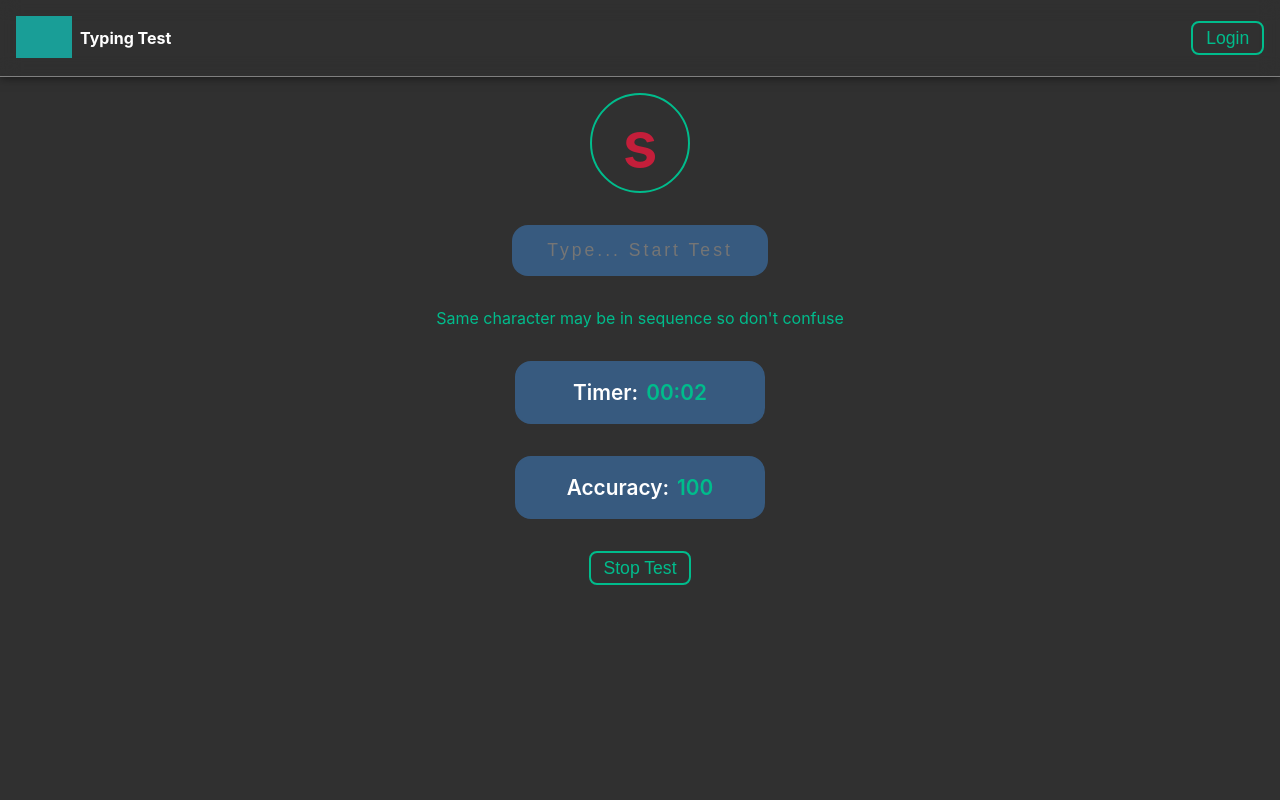
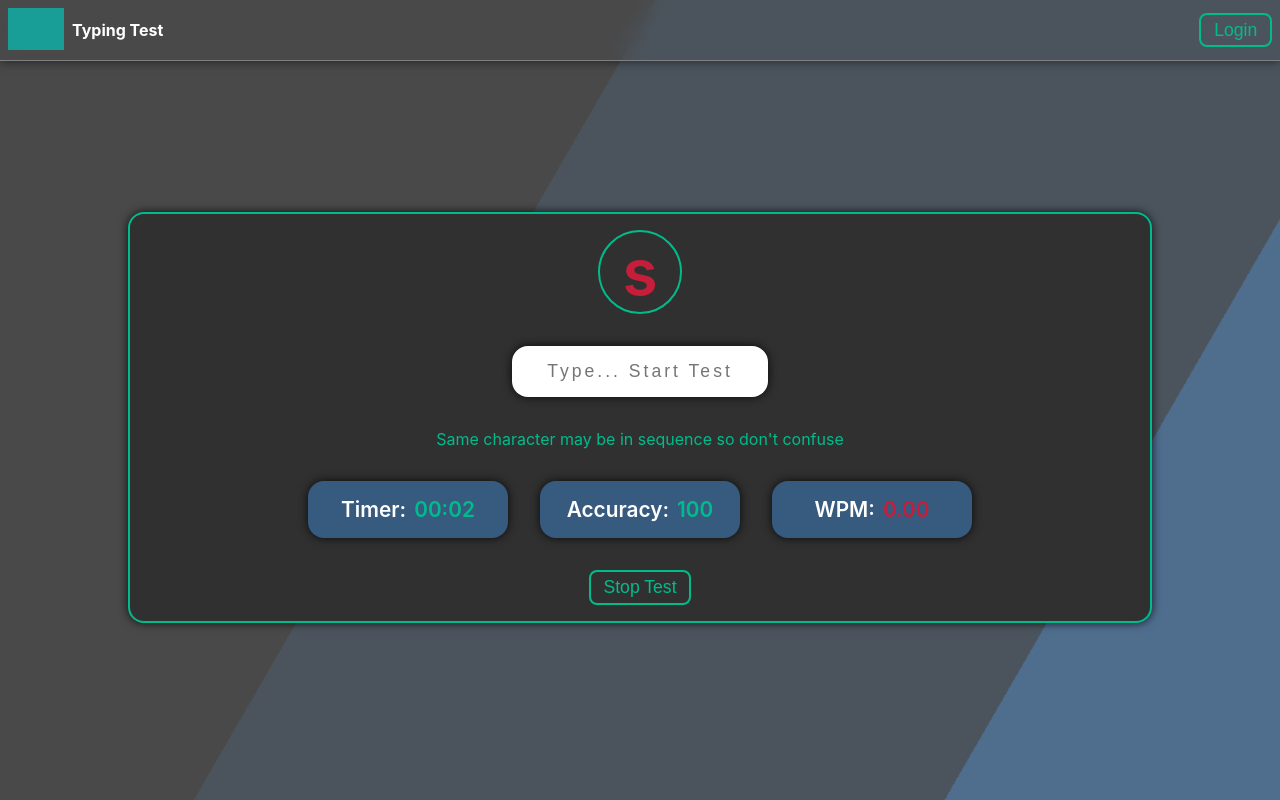
Before and after one commit to AshokPrjapati/TypingTest, a React (Vite) app: page / in a window 1280 px wide. Both pictures are taken after a click on the button "Start Test". Built offline with nearby package versions, Linux system fonts and the light colour scheme; grey boxes are pictures that could not be loaded.

Commit message:
improved : UI

```diff
--- a/src/App.jsx
+++ b/src/App.jsx
@@ -1,14 +1,16 @@
-import Navbar from './components/navbar/Navbar'
-import Routes from './routes/Routes'
+import Navbar from "./components/navbar/Navbar";
+import Routes from "./routes/Routes";
 
 function App() {
-
   return (
     <>
       <Navbar />
       <Routes />
+      <div className="bg"></div>
+      <div className="bg bg2"></div>
+      <div className="bg bg3"></div>
     </>
-  )
+  );
 }
 
-export default App
+export default App;
--- /dev/null
+++ b/src/components/typing/WPM.jsx
@@ -0,0 +1,32 @@
+import React, { useEffect, useRef } from "react";
+import { useSelector } from "react-redux";
+
+import styles from "../../styles/Typing.module.css";
+
+import { wpmCalculator } from "../../helper/wpmCalculator";
+
+const WPM = ({ time }) => {
+  const { typedKeys } = useSelector((store) => store.typing);
+  let wpmRef = useRef(0);
+
+  useEffect(() => {
+    wpmRef.current = wpmCalculator(typedKeys.length, time);
+  }, [time, typedKeys]);
+
+  return (
+    <div className={styles.timer}>
+      <div>
+        WPM:
+        <span
+          style={{
+            color: wpmRef.current < 5 ? "var(--c-red)" : "var(--c-green)",
+          }}
+        >
+          {wpmRef?.current || 0.0}
+        </span>
+      </div>
+    </div>
+  );
+};
+
+export default WPM;
--- /dev/null
+++ b/src/helper/wpmCalculator.js
@@ -0,0 +1,8 @@
+export const wpmCalculator = (lettersTyped, time) => {
+    if (time > 0) {
+        const wordTyped = lettersTyped / 4; // suppose avg word length is 4
+        const wpm = wordTyped / (time / 60);
+        return wpm.toFixed(2);
+    }
+    return null
+}
--- a/src/index.css
+++ b/src/index.css
@@ -4,8 +4,8 @@
   font-weight: 400;
   /* User-theme */
   /* color-scheme: light; */
-
-  --bg-color: #303030;
+  --bg-color1: #303030;
+  --bg-color2: #231a1a;
 
   --c-red: #C41E3A;
   --c-green: #00BC8C;
@@ -25,3 +25,35 @@ body {
   padding: 0;
   box-sizing: border-box;
 }
+
+
+.bg {
+  animation: slide 3s ease-in-out infinite alternate;
+  background-image: linear-gradient(-60deg, var(--c-purple) 50%, var(--bg-color1) 50%);
+  bottom: 0;
+  left: -50%;
+  opacity: .5;
+  position: fixed;
+  right: -50%;
+  top: 0;
+  z-index: -1;
+}
+
+.bg2 {
+  animation-direction: alternate-reverse;
+  animation-duration: 6s;
+}
+
+.bg3 {
+  animation-duration: 7s;
+}
+
+@keyframes slide {
+  0% {
+    transform: translateX(-25%);
+  }
+
+  100% {
+    transform: translateX(25%);
+  }
+}
--- a/src/pages/Typing.jsx
+++ b/src/pages/Typing.jsx
@@ -15,6 +15,7 @@ import useToggle from "../hooks/useToggle";
 
 import styles from "../styles/Typing.module.css";
 import ResultModal from "../components/modal/ResultModal";
+import WPM from "../components/typing/WPM";
 
 const Typing = () => {
   const disptach = useDispatch();
@@ -43,6 +44,7 @@ const Typing = () => {
   }, [isTyping]);
 
   return (
+    <div className={styles.parent}>
       <div className={styles.container}>
         {!isTyping && (
           <Heading
@@ -57,15 +59,21 @@ const Typing = () => {
 
         {isTyping ? (
           <>
+            <div className={styles.statics}>
               <Timer time={time} />
               <Accuracy />
+              <WPM time={time} />
+            </div>
             <Button label="Stop Test" action={endTimer} small />
           </>
         ) : (
           <Button label="Start Test" action={runTimer} />
         )}
 
-      {isOpen && <ResultModal isOpen={isOpen} onClose={onClose} time={time} />}
+        {isOpen && (
+          <ResultModal isOpen={isOpen} onClose={onClose} time={time} />
+        )}
+      </div>
     </div>
   );
 };
--- a/src/styles/Navbar.module.css
+++ b/src/styles/Navbar.module.css
@@ -1,6 +1,6 @@
 .navbar {
     display: flex;
-    padding: 1rem;
+    padding: .5rem;
     justify-content: space-between;
     align-items: center;
     border-bottom: 1px solid grey;
--- a/src/styles/Typing.module.css
+++ b/src/styles/Typing.module.css
@@ -1,10 +1,24 @@
+.parent {
+    display: flex;
+    justify-content: center;
+    align-items: center;
+    min-height: 89vh;
+}
+
 .container {
+    width: max-content;
+    margin: auto;
     display: flex;
     flex-direction: column;
     justify-content: center;
     align-items: center;
-    margin-top: 1rem;
     gap: 2rem;
+    border: 2px solid var(--c-green);
+    background-color: var(--bg-color1);
+    padding: 1rem 2rem;
+    border-radius: 1rem;
+    box-shadow: 0 0 10px rgba(0, 0, 0, 0.8);
+    min-width: 80vw;
 }
 
 .center {
@@ -45,21 +59,22 @@
     display: flex;
     justify-content: center;
     align-items: center;
-    padding: 3rem;
+    padding: 2.5rem;
     border: 2px solid var(--c-green);
     border-radius: 50%;
     color: var(--c-red);
     font-weight: 600;
     font-size: 4rem;
-    width: 3rem;
-    height: 3rem;
+    width: 2.5rem;
+    height: 2.5rem;
 }
 
 .input_box {
     border: 2px solid transparent;
-    background: var(--c-purple);
+    background: var(--white-color);
     border-radius: 1rem;
     padding: .8rem;
+    box-shadow: 0 0 10px rgba(0, 0, 0, 0.8);
 }
 
 .info {
@@ -78,7 +93,7 @@
     background: none;
     outline: none;
     border: none;
-    color: var(--white-color);
+    color: var(--bg-color1);
     font-size: 1.1rem;
     font-weight: 500;
     letter-spacing: 3px;
@@ -119,16 +134,18 @@
 }
 
 .timer {
-    min-width: 250px;
+    min-width: 200px;
     text-align: center;
     font-size: 1.3rem;
     border: 1px solid;
-    padding: 1rem;
+    padding: .8rem 1.3rem;
     background-color: var(--c-purple);
     color: var(--white-color);
     border: 2px solid var(--c-purple);
     border-radius: 1rem;
     font-weight: 600;
+    box-shadow: 0 0 10px rgba(0, 0, 0, 0.8);
+    user-select: none;
 }
 
 .timer>div>span {
@@ -143,3 +160,18 @@
 .key_message>span {
     color: var(--c-green);
 }
+
+.statics {
+    display: flex;
+    gap: 2rem;
+}
+
+@media screen and (max-width:768px) {
+    .statics {
+        flex-direction: column;
+    }
+
+    .container {
+        margin: 1rem 0;
+    }
+}
```
Lines whose indentation alone changed are shown as unchanged.
